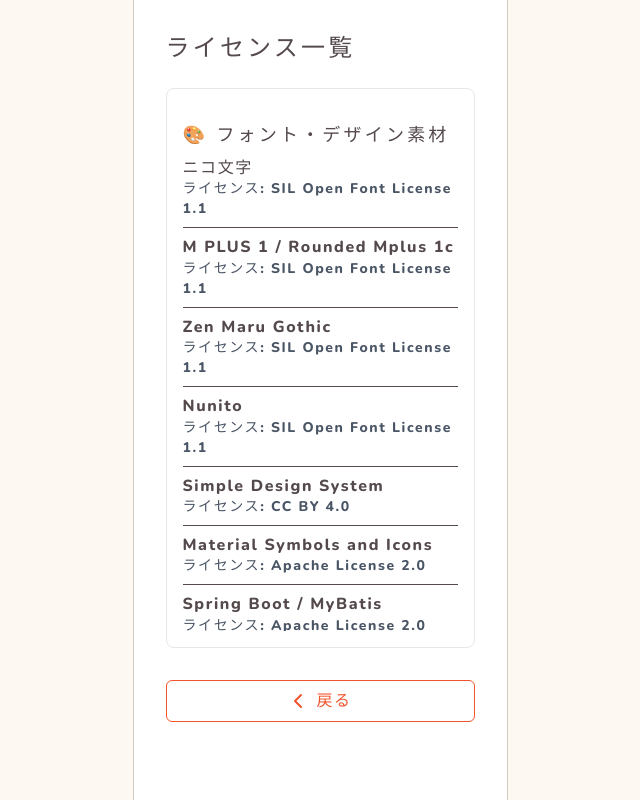
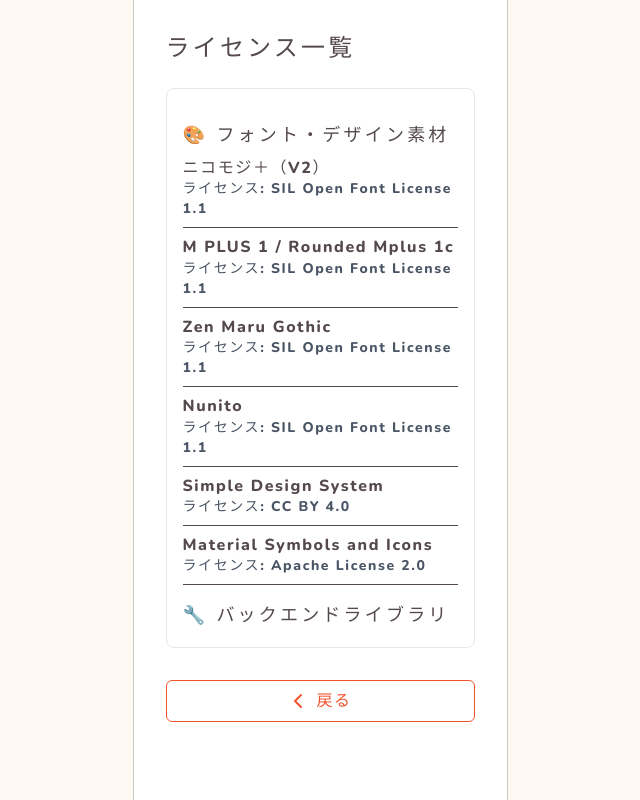
Before and after one commit to hayami-dev/omakakakeibo-front, a React (Vite) app: page /license in a window 1280 px wide. Shown: the whole page, without its empty margins (320-960 px from the left). Built offline with nearby package versions, Linux system fonts and the light colour scheme; a web font is replaced by a local one.

Commit message:
フォント名などを修正

```diff
--- a/src/pages/License.jsx
+++ b/src/pages/License.jsx
@@ -5,7 +5,11 @@
 
 // 定数として静的なライセンス情報を定義
 const DESIGN_LICENSES = [
-  { name: "ニコ文字", license: "SIL Open Font License 1.1", type: "font" },
+  {
+    name: " ニコモジ＋（V2）",
+    license: "SIL Open Font License 1.1",
+    type: "font",
+  },
   {
     name: "M PLUS 1 / Rounded Mplus 1c",
     license: "SIL Open Font License 1.1",
@@ -23,13 +27,6 @@
     license: "Apache License 2.0",
     type: "design",
   },
-  {
-    name: "Spring Boot / MyBatis",
-    license: "Apache License 2.0",
-    type: "backend",
-  },
-  { name: "MySQL Connector/J", license: "GPL-2.0", type: "backend" },
-  { name: "jBCrypt / JJWT", license: "ISC / Apache 2.0", type: "backend" },
 ];
 
 // バックエンドライブラリ
```
